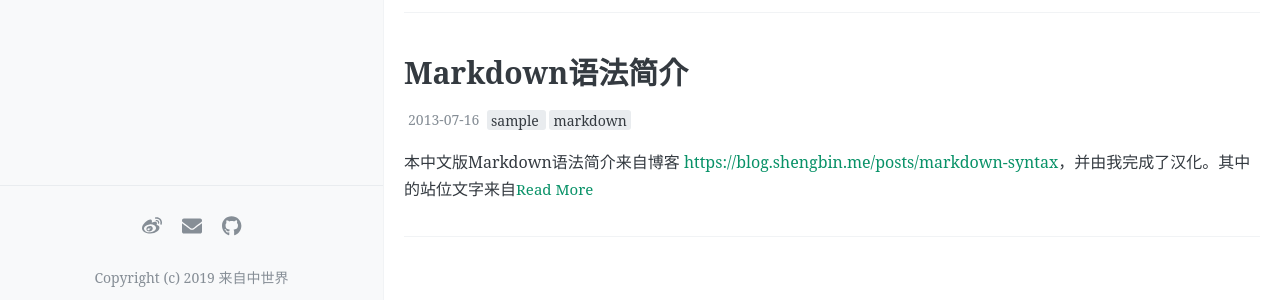
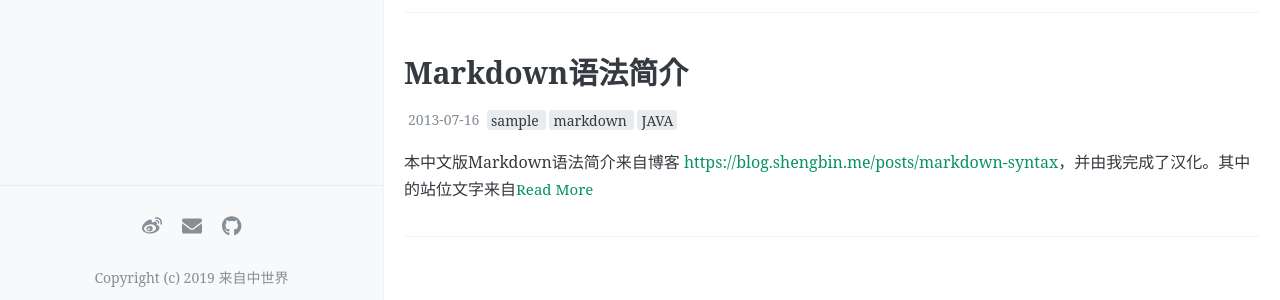
Before and after one commit to AsheBlade/ShadowArchive, a Jekyll site: the page built from index.html, in a window 1280 px wide and 1037 px high. Shown: the part 712-1012 px from the top of the window. Built offline with Jekyll 4.4.1, drawn with Linux system fonts in a browser that asks for light colours; the list of posts is cut into pages by our own code; comment, search, counter and statistics services are not loaded.

Commit message:
add java label

```diff
--- a/_posts/2013-07-16-chinese-markdown-cheatsheet.md
+++ b/_posts/2013-07-16-chinese-markdown-cheatsheet.md
@@ -3,7 +3,7 @@ layout: post
 title: Markdown语法简介
 date: 2013-07-16
 Author: Shengbin
-tags: [sample, markdown]
+tags: [sample, markdown, JAVA]
 comments: true
 toc: true
 ---
```
Also changed, not shown: images/2d3500171bbb6d0c383a6e4288e25c12.jpg (deleted), 1 other file.
